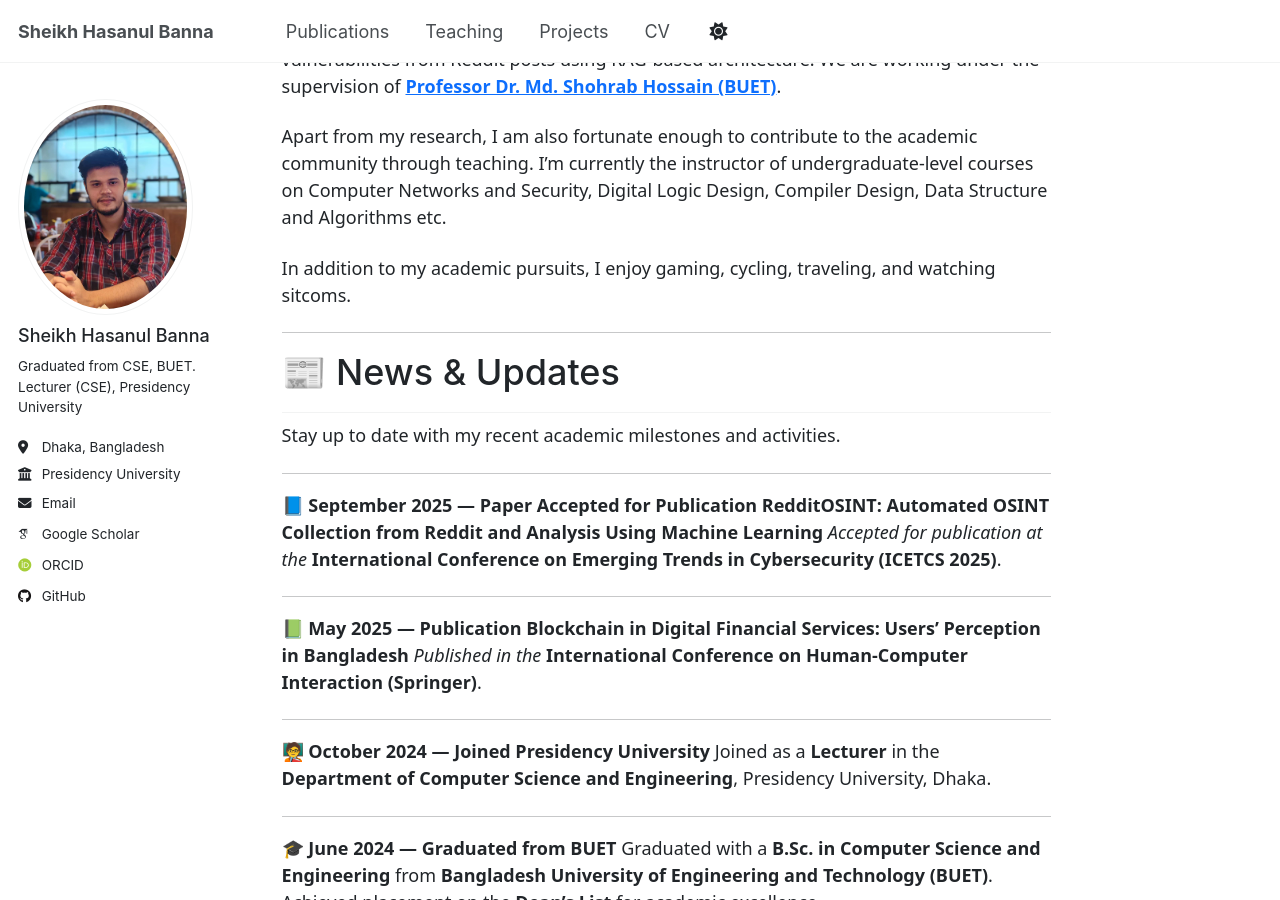
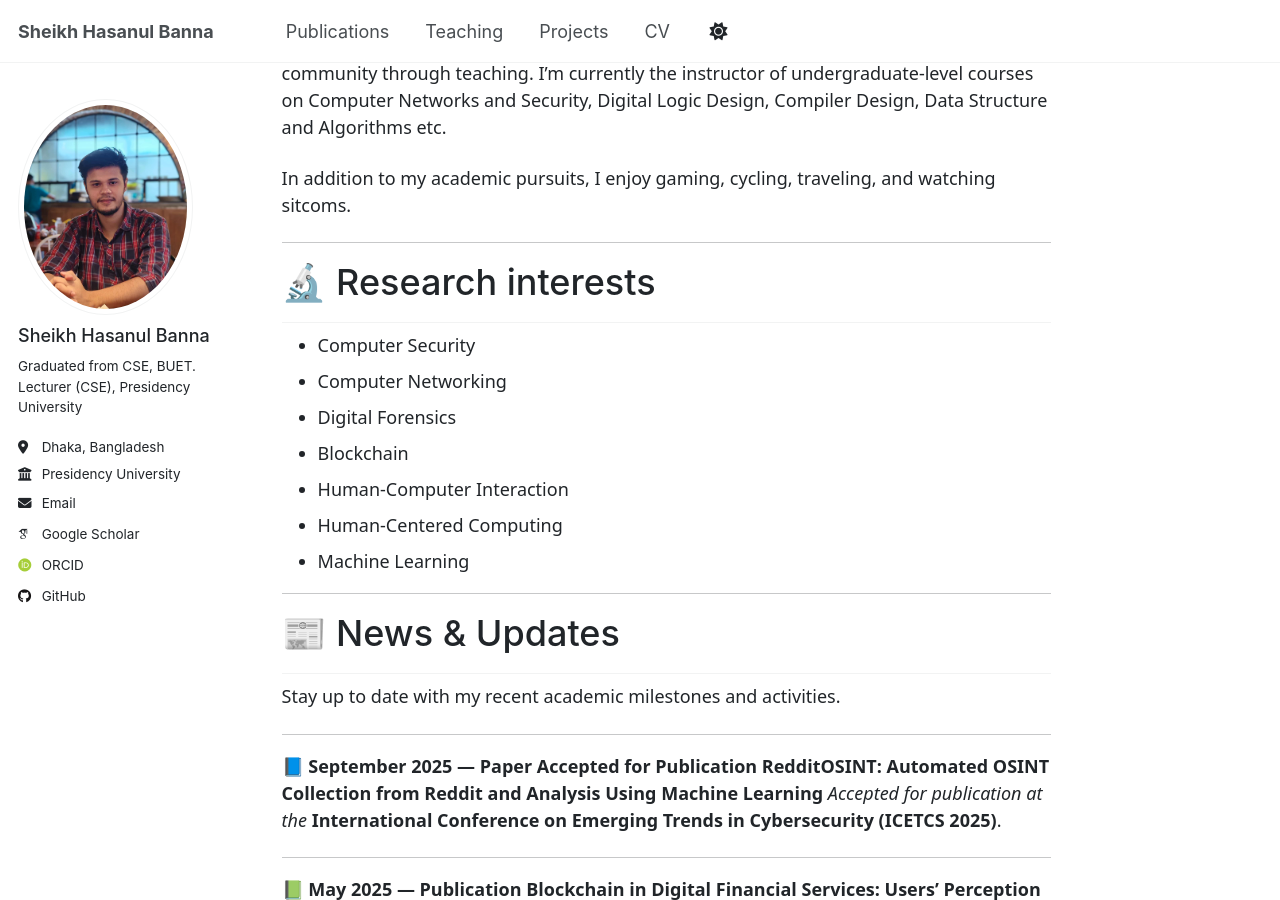
Before and after one commit to SheikhHasanulBanna/sheikhhasanulbanna.github.io, a Jekyll site: the page built from _pages/about.md, in a window 1280 px wide and 900 px high, scrolled down 892 px. Built offline with Jekyll 4.4.1, drawn with Linux system fonts in a browser that asks for light colours; some web fonts are replaced; a script that is not in the unit is left out; some of the changed text lies outside the part shown.

```diff
--- a/_pages/about.md
+++ b/_pages/about.md
@@ -15,6 +15,18 @@ Now, I am applying my skills in an ML X Security project, detecting types of att
 Apart from my research, I am also fortunate enough to contribute to the academic community through teaching. I’m currently the instructor of undergraduate-level courses on Computer Networks and Security, Digital Logic Design, Compiler Design, Data Structure and Algorithms etc.
 
 In addition to my academic pursuits, I enjoy gaming, cycling, traveling, and watching sitcoms.
+
+---
+
+## 🔬 Research interests
+
+- Computer Security
+- Computer Networking
+- Digital Forensics
+- Blockchain
+- Human-Computer Interaction
+- Human-Centered Computing
+- Machine Learning
 
 ---
 
```
Also changed, not shown: other parts of _pages/about.md (+1 -1 lines), _pages/cv.md (+2 -2 lines), _publications/2025-05-01-blockchain.md (+1 -1 lines), _publications/2025-09-01-redditOSINT.md (+3 -4 lines), 2 other files.
